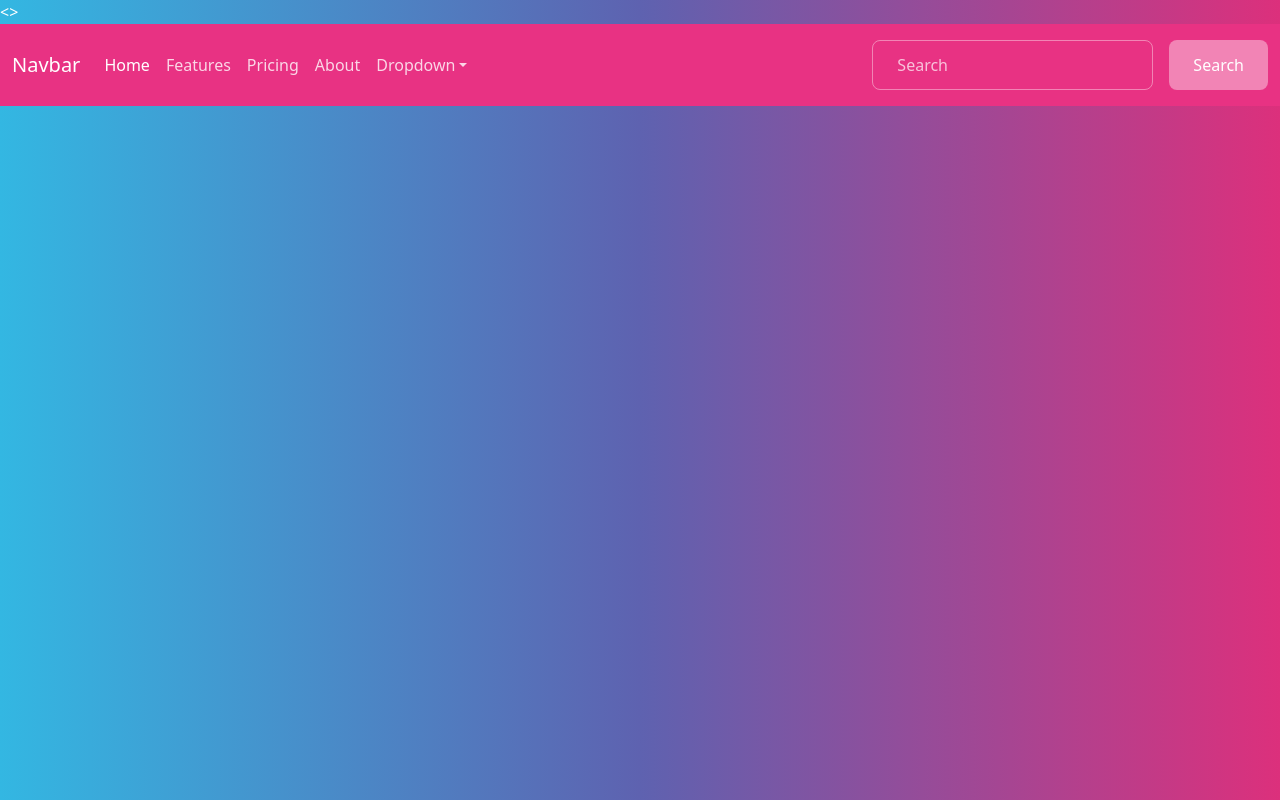
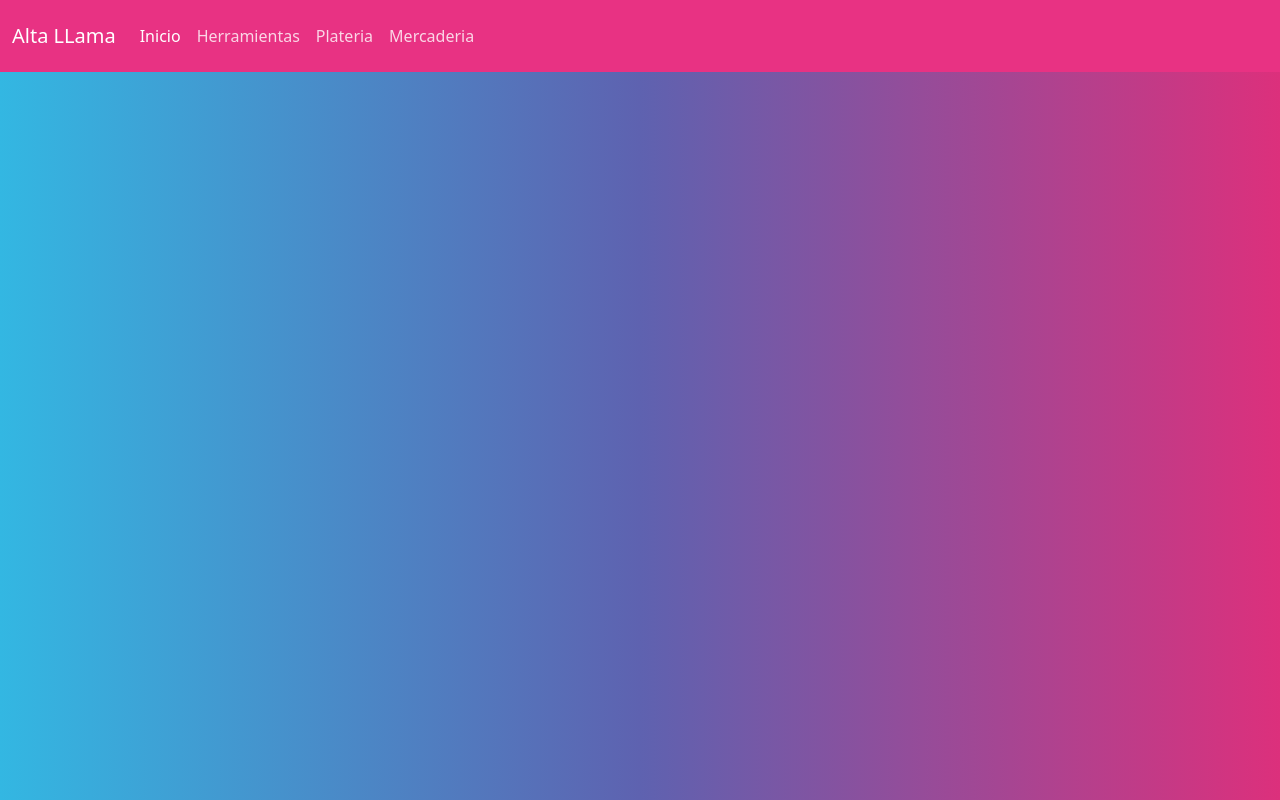
Before and after one commit to nahueldisanti/entragasReactJSNahuelDiSanti, a React (Create React App) app: page / in a window 1280 px wide. Built offline with nearby package versions, Linux system fonts and the light colour scheme.

Commit message:
NavBar agregado

```diff
--- a/public/index.html
+++ b/public/index.html
@@ -1,11 +1,11 @@
 <!DOCTYPE html>
 <html lang="en">
-<>
+<head>
   <meta charset="UTF-8">
   <meta http-equiv="X-UA-Compatible" content="IE=edge">
   <meta name="viewport" content="width=device-width, initial-scale=1.0">
   <link rel = "stylesheet" href = "https://bootswatch.com/5/quartz/bootstrap.min.css">
-  <title>Document</title>
+  <title>Alta Llama</title>
 </head>
 <body>
   <div id="root">
--- a/src/App.jsx
+++ /dev/null
@@ -1,54 +0,0 @@
-import './App.css';
-
-function App() {
-
-
-  return (
-    <div className="" >
-      <nav className="navbar navbar-expand-lg navbar-dark bg-primary">
-  <div className="container-fluid">
-    <a className="navbar-brand" href="#">Navbar</a>
-    <button className="navbar-toggler" type="button" data-bs-toggle="collapse" data-bs-target="#navbarColor01" aria-controls="navbarColor01" aria-expanded="false" aria-label="Toggle navigation">
-      <span className="navbar-toggler-icon" />
-    </button>
-    <div className="collapse navbar-collapse" id="navbarColor01">
-      <ul className="navbar-nav me-auto">
-        <li className="nav-item">
-          <a className="nav-link active" href="#">Home
-            <span className="visually-hidden">(current)</span>
-          </a>
-        </li>
-        <li className="nav-item">
-          <a className="nav-link" href="#">Features</a>
-        </li>
-        <li className="nav-item">
-          <a className="nav-link" href="#">Pricing</a>
-        </li>
-        <li className="nav-item">
-          <a className="nav-link" href="#">About</a>
-        </li>
-        <li className="nav-item dropdown">
-          <a className="nav-link dropdown-toggle" data-bs-toggle="dropdown" href="#" role="button" aria-haspopup="true" aria-expanded="false">Dropdown</a>
-          <div className="dropdown-menu">
-            <a className="dropdown-item" href="#">Action</a>
-            <a className="dropdown-item" href="#">Another action</a>
-            <a className="dropdown-item" href="#">Something else here</a>
-            <div className="dropdown-divider" />
-            <a className="dropdown-item" href="#">Separated link</a>
-          </div>
-        </li>
-      </ul>
-      <form className="d-flex">
-        <input className="form-control me-sm-2" type="text" placeholder="Search" />
-        <button className="btn btn-secondary my-2 my-sm-0" type="submit">Search</button>
-      </form>
-    </div>
-  </div>
-</nav>
-
-    </div>
-
-  );
-}
-
-export default App;
--- /dev/null
+++ b/src/Components/NavBar.jsx
@@ -0,0 +1,40 @@
+import './NavBar.css';
+
+function NavBar() {
+
+
+  return (
+    <div className="" >
+      <nav className="navbar navbar-expand-lg navbar-dark bg-primary">
+  <div className="container-fluid">
+    <a className="navbar-brand" href="#">Alta LLama</a>
+    <button className="navbar-toggler" type="button" data-bs-toggle="collapse" data-bs-target="#navbarColor01" aria-controls="navbarColor01" aria-expanded="false" aria-label="Toggle navigation">
+      <span className="navbar-toggler-icon" />
+    </button>
+    <div className="collapse navbar-collapse" id="navbarColor01">
+      <ul className="navbar-nav me-auto">
+        <li className="nav-item">
+          <a className="nav-link active" href="#">Inicio
+            <span className="visually-hidden">(current)</span>
+          </a>
+        </li>
+        <li className="nav-item">
+          <a className="nav-link" href="#">Herramientas</a>
+        </li>
+        <li className="nav-item">
+          <a className="nav-link" href="#">Plateria</a>
+        </li>
+        <li className="nav-item">
+          <a className="nav-link" href="#">Mercaderia</a>
+        </li>
+      </ul>
+    </div>
+  </div>
+</nav>
+
+    </div>
+
+  );
+}
+
+export default NavBar;
--- a/src/index.js
+++ b/src/index.js
@@ -1,12 +1,12 @@
 import React from 'react';
 import ReactDOM from 'react-dom/client';
 import './index.css';
-import App from './App';
+import NavBar from './Components/NavBar';
 
 
 const root = ReactDOM.createRoot(document.getElementById('root'));
 root.render(
   <React.StrictMode>
-    <App />
+    <NavBar />
   </React.StrictMode>
 );
```
Also changed, not shown: src/Components/NavBar.css (renamed from src/App.css).
